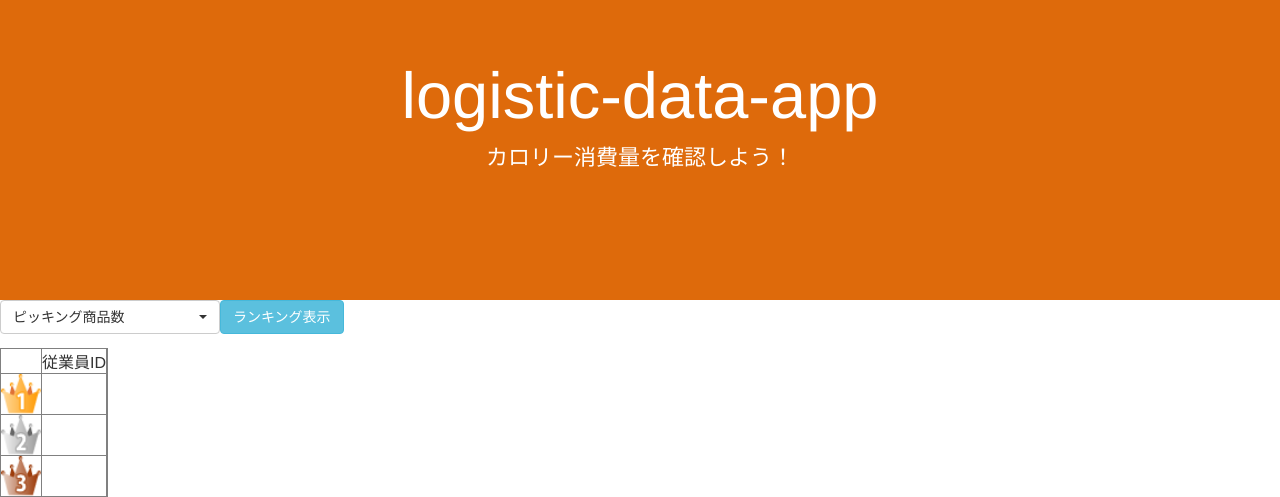
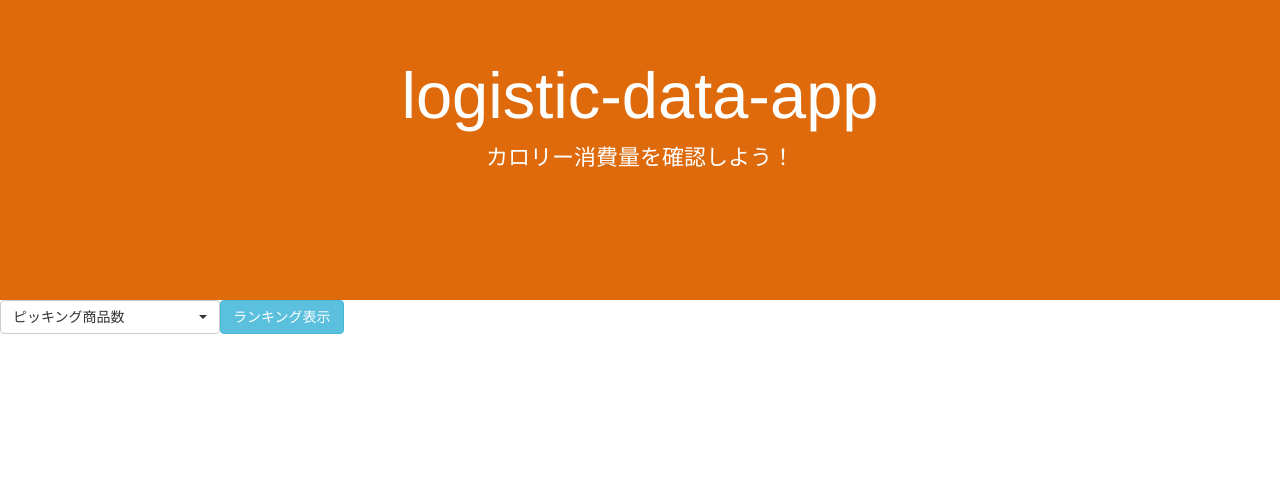
Before and after one commit to suitai/logistic-data-app, a Flask app: template templates/ranking.html in a window 1280 px wide. Shown: the top 497 px of the page. Run offline with Flask 2, Linux system fonts and the light colour scheme; the template is opened without the code that fills it, so the values that code supplies are empty; some libraries are stand-ins or nearby versions.

Commit message:
デフォルトをランキング非表示に変更

```diff
--- a/static/js/rank.js
+++ b/static/js/rank.js
@@ -70,6 +70,7 @@ $(function() {
 					}
 				}
 
+				$("#rankingtable").attr("style","visibility:visible")
 				$("#result").text(rankingText);
 				$("#employee1").text(rank1Id);
 				$("#result1").text(datasets[1][0]);
--- a/templates/ranking.html
+++ b/templates/ranking.html
@@ -41,7 +41,7 @@
 		</div>
 
 	</form>
-	<div id="rankingtable">
+	<div id="rankingtable"  style="visibility:hidden">
 		<table border=1>
 			<tr>
 				<td></td>
@@ -69,7 +69,7 @@
 		</table>
 	</div>
 	<div class="canvas" id="canvas_wrapper">
-		<canvas id="rankingCanvas" width="50" height="40"></canvas>
+		<canvas id="rankingCanvas"  width="300" height="250"></canvas>
 	</div>
 </body>
 </html>
```
